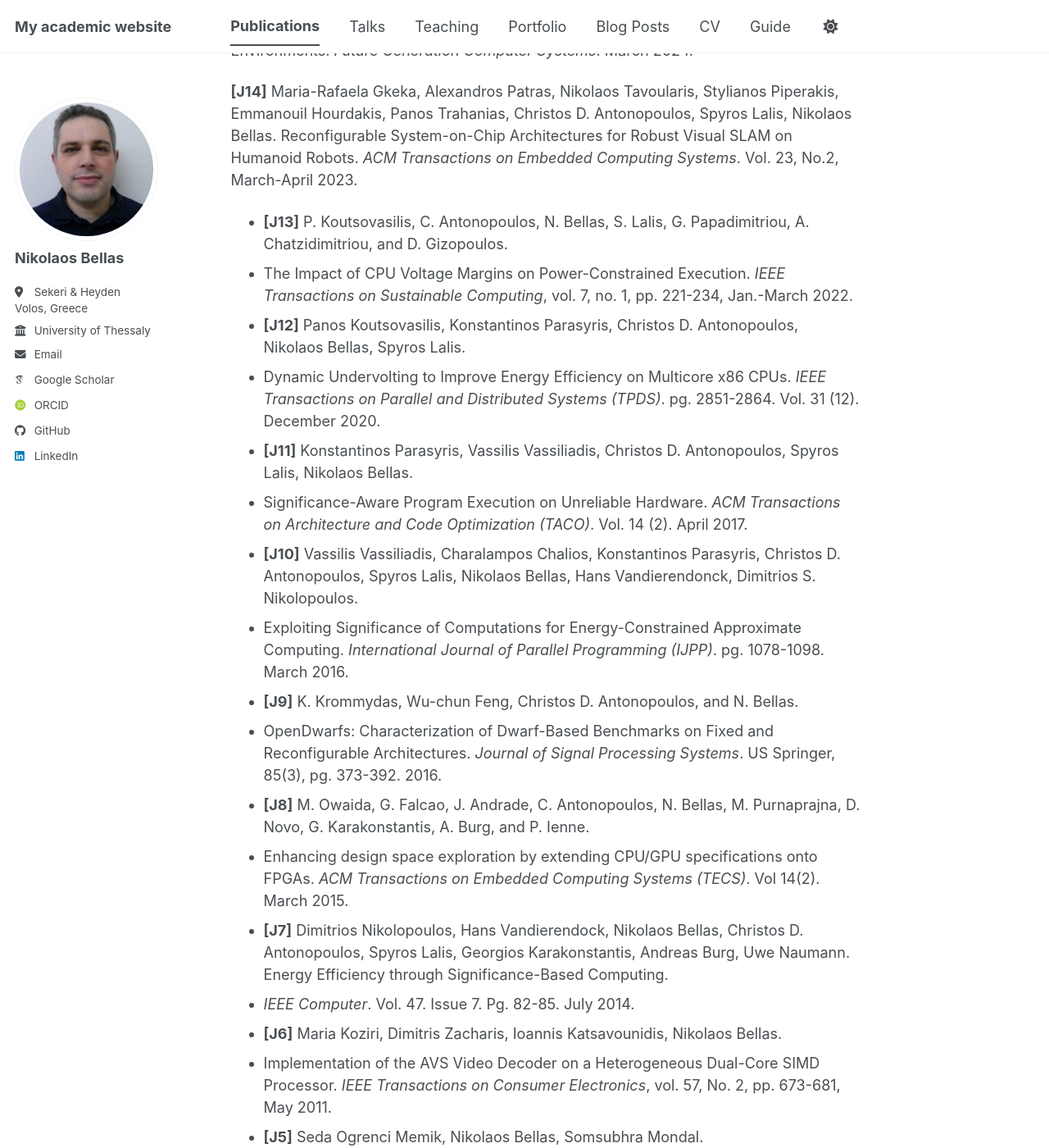
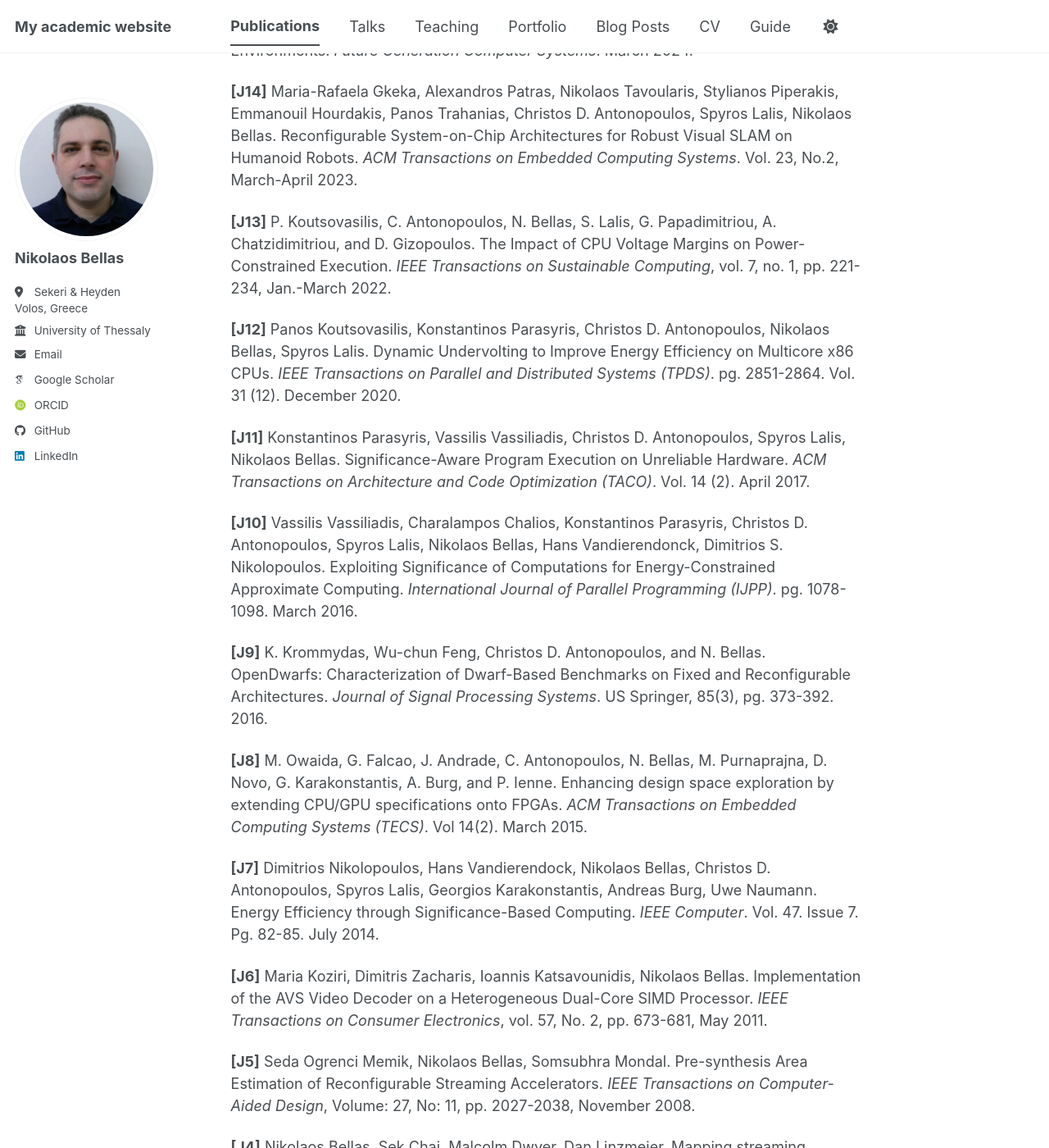
Before and after one commit to nbellas/nbellas.github.io, a Jekyll site: the page built from _publications/publications.md, in a window 1280 px wide and 1400 px high, scrolled down 326 px. Shown: the whole window at 82% size. Built offline with Jekyll 4.4.1, drawn with Linux system fonts in a browser that asks for light colours; some web fonts are replaced; a script bundle is joined from its source files by our own code; library files that are not in the unit come from our copies; some of the changed text lies outside the part shown.

Commit message:
Update publications.md

```diff
--- a/_publications/publications.md
+++ b/_publications/publications.md
@@ -11,34 +11,35 @@
 Fluidity: Providing Flexible Deployment and Adaptation Policy Experimentation for Serverless and Distributed Applications spanning Cloud-Edge-Mobile Environments. *Future Generation Computer Systems*. March 2024.
 
 **[J14]** Maria-Rafaela Gkeka, Alexandros Patras, Nikolaos Tavoularis, Stylianos Piperakis, Emmanouil Hourdakis, Panos Trahanias, Christos D. Antonopoulos, Spyros Lalis, Nikolaos Bellas. Reconfigurable System-on-Chip Architectures for Robust Visual SLAM on Humanoid Robots. *ACM Transactions on Embedded Computing Systems*. Vol. 23, No.2, March-April 2023.
-* **[J13]** P. Koutsovasilis, C. Antonopoulos, N. Bellas, S. Lalis, G. Papadimitriou, A. Chatzidimitriou, and D. Gizopoulos.
-* The Impact of CPU Voltage Margins on Power-Constrained Execution. *IEEE Transactions on Sustainable Computing*, vol. 7, no. 1, pp. 221-234, Jan.-March 2022.
-* **[J12]** Panos Koutsovasilis, Konstantinos Parasyris, Christos D. Antonopoulos, Nikolaos Bellas, Spyros Lalis.
-* Dynamic Undervolting to Improve Energy Efficiency on Multicore x86 CPUs. *IEEE Transactions on Parallel and Distributed Systems (TPDS)*. pg. 2851-2864. Vol. 31 (12). December 2020.
-* **[J11]** Konstantinos Parasyris, Vassilis Vassiliadis, Christos D. Antonopoulos, Spyros Lalis, Nikolaos Bellas.
-* Significance-Aware Program Execution on Unreliable Hardware. *ACM Transactions on Architecture and Code Optimization (TACO)*. Vol. 14 (2). April 2017.
-* **[J10]** Vassilis Vassiliadis, Charalampos Chalios, Konstantinos Parasyris, Christos D. Antonopoulos, Spyros Lalis, Nikolaos Bellas, Hans Vandierendonck, Dimitrios S. Nikolopoulos.
-* Exploiting Significance of Computations for Energy-Constrained Approximate Computing. *International Journal of Parallel Programming (IJPP)*. pg. 1078-1098. March 2016.
-* **[J9]** K. Krommydas, Wu-chun Feng, Christos D. Antonopoulos, and N. Bellas.
-* OpenDwarfs: Characterization of Dwarf-Based Benchmarks on Fixed and Reconfigurable Architectures. *Journal of Signal Processing Systems*. US Springer, 85(3), pg. 373-392. 2016.
-* **[J8]** M. Owaida, G. Falcao, J. Andrade, C. Antonopoulos, N. Bellas, M. Purnaprajna, D. Novo, G. Karakonstantis, A. Burg, and P. Ienne.
-* Enhancing design space exploration by extending CPU/GPU specifications onto FPGAs. *ACM Transactions on Embedded Computing Systems (TECS)*. Vol 14(2). March 2015.
-* **[J7]** Dimitrios Nikolopoulos, Hans Vandierendock, Nikolaos Bellas, Christos D. Antonopoulos, Spyros Lalis, Georgios Karakonstantis, Andreas Burg, Uwe Naumann. Energy Efficiency through Significance-Based Computing.
-* *IEEE Computer*. Vol. 47. Issue 7. Pg. 82-85. July 2014.
-* **[J6]** Maria Koziri, Dimitris Zacharis, Ioannis Katsavounidis, Nikolaos Bellas.
-* Implementation of the AVS Video Decoder on a Heterogeneous Dual-Core SIMD Processor. *IEEE Transactions on Consumer Electronics*, vol. 57, No. 2, pp. 673-681, May 2011.
-* **[J5]** Seda Ogrenci Memik, Nikolaos Bellas, Somsubhra Mondal.
-* Pre-synthesis Area Estimation of Reconfigurable Streaming Accelerators. *IEEE Transactions on Computer-Aided Design*, Volume: 27, No: 11, pp. 2027-2038, November 2008.
-* **[J4]** Nikolaos Bellas, Sek Chai, Malcolm Dwyer, Dan Linzmeier.
-*  Mapping streaming architectures on reconfigurable platforms. *ACM SIGARCH Computer Architecture News*. Volume 35, Issue 3, Pages: 2 – 8, June 2007.
-* **[J3]** Nikolaos Bellas, Ibrahim Hajj, Constantine Polychronopoulos.
-* Using dynamic cache management techniques to reduce energy in general-purpose Processors. *IEEE Transactions on VLSI Systems*, Volume: 8, Issue: 6, pp. 693-708, December 2000.
-* **[J2]** Nikolaos Bellas, Ibrahim Hajj, Constantine Polychronopoulos, George Stamoulis.
-* Architectural and Compiler Techniques for Energy Reduction in High-Performance Microprocessors. *IEEE Transactions on VLSI Systems*, Special Issue on Low Power, Volume:8, Issue:3, pp. 317-326, June 2000.
-* **[J1]** Amber-Roy Chowdhury, Nikolaos Bellas, Prithviraj Banerjee.
-* Algorithm-Based Error Detection Schemes for Iterative Solution of Partial Differential Equations. *IEEE Transactions on Computers*, pp. 394-407, Vol. 45, Number 4, April 1996.
 
-# Conference and Workshop Articles
+**[J13]** P. Koutsovasilis, C. Antonopoulos, N. Bellas, S. Lalis, G. Papadimitriou, A. Chatzidimitriou, and D. Gizopoulos. The Impact of CPU Voltage Margins on Power-Constrained Execution. *IEEE Transactions on Sustainable Computing*, vol. 7, no. 1, pp. 221-234, Jan.-March 2022.
+
+**[J12]** Panos Koutsovasilis, Konstantinos Parasyris, Christos D. Antonopoulos, Nikolaos Bellas, Spyros Lalis.
+Dynamic Undervolting to Improve Energy Efficiency on Multicore x86 CPUs. *IEEE Transactions on Parallel and Distributed Systems (TPDS)*. pg. 2851-2864. Vol. 31 (12). December 2020.
+
+**[J11]** Konstantinos Parasyris, Vassilis Vassiliadis, Christos D. Antonopoulos, Spyros Lalis, Nikolaos Bellas. Significance-Aware Program Execution on Unreliable Hardware. *ACM Transactions on Architecture and Code Optimization (TACO)*. Vol. 14 (2). April 2017.
+
+**[J10]** Vassilis Vassiliadis, Charalampos Chalios, Konstantinos Parasyris, Christos D. Antonopoulos, Spyros Lalis, Nikolaos Bellas, Hans Vandierendonck, Dimitrios S. Nikolopoulos. Exploiting Significance of Computations for Energy-Constrained Approximate Computing. *International Journal of Parallel Programming (IJPP)*. pg. 1078-1098. March 2016.
+
+**[J9]** K. Krommydas, Wu-chun Feng, Christos D. Antonopoulos, and N. Bellas. OpenDwarfs: Characterization of Dwarf-Based Benchmarks on Fixed and Reconfigurable Architectures. *Journal of Signal Processing Systems*. US Springer, 85(3), pg. 373-392. 2016.
+
+**[J8]** M. Owaida, G. Falcao, J. Andrade, C. Antonopoulos, N. Bellas, M. Purnaprajna, D. Novo, G. Karakonstantis, A. Burg, and P. Ienne. Enhancing design space exploration by extending CPU/GPU specifications onto FPGAs. *ACM Transactions on Embedded Computing Systems (TECS)*. Vol 14(2). March 2015.
+
+**[J7]** Dimitrios Nikolopoulos, Hans Vandierendock, Nikolaos Bellas, Christos D. Antonopoulos, Spyros Lalis, Georgios Karakonstantis, Andreas Burg, Uwe Naumann. Energy Efficiency through Significance-Based Computing. *IEEE Computer*. Vol. 47. Issue 7. Pg. 82-85. July 2014.
+
+**[J6]** Maria Koziri, Dimitris Zacharis, Ioannis Katsavounidis, Nikolaos Bellas. Implementation of the AVS Video Decoder on a Heterogeneous Dual-Core SIMD Processor. *IEEE Transactions on Consumer Electronics*, vol. 57, No. 2, pp. 673-681, May 2011.
+
+**[J5]** Seda Ogrenci Memik, Nikolaos Bellas, Somsubhra Mondal. Pre-synthesis Area Estimation of Reconfigurable Streaming Accelerators. *IEEE Transactions on Computer-Aided Design*, Volume: 27, No: 11, pp. 2027-2038, November 2008.
+
+**[J4]** Nikolaos Bellas, Sek Chai, Malcolm Dwyer, Dan Linzmeier. Mapping streaming architectures on reconfigurable platforms. *ACM SIGARCH Computer Architecture News*. Volume 35, Issue 3, Pages: 2 – 8, June 2007.
+
+**[J3]** Nikolaos Bellas, Ibrahim Hajj, Constantine Polychronopoulos. Using dynamic cache management techniques to reduce energy in general-purpose Processors. *IEEE Transactions on VLSI Systems*, Volume: 8, Issue: 6, pp. 693-708, December 2000.
+
+**[J2]** Nikolaos Bellas, Ibrahim Hajj, Constantine Polychronopoulos, George Stamoulis. Architectural and Compiler Techniques for Energy Reduction in High-Performance Microprocessors. *IEEE Transactions on VLSI Systems*, Special Issue on Low Power, Volume:8, Issue:3, pp. 317-326, June 2000.
+
+**[J1]** Amber-Roy Chowdhury, Nikolaos Bellas, Prithviraj Banerjee. Algorithm-Based Error Detection Schemes for Iterative Solution of Partial Differential Equations. *IEEE Transactions on Computers*, pp. 394-407, Vol. 45, Number 4, April 1996.
+
+## Conference and Workshop Articles
 
 * **[C59]** Bowen Sun, Christos Antonopoulos, Evgenia Smirni, Bin Ren, Nikolaos Bellas, Spyros Lalis. Green or Fast? Learning to Balance Cold Starts and Idle Carbon in Serverless Computing. *26th IEEE International Symposium on Cluster, Cloud, and Internet Computing (CCGrid)*. May 18-21, 2026. Sydney, Australia.
 * **[C58]** Alexandros Patras, Christos D. Antonopoulos, Spyros Lalis, Nikolaos Bellas. DPUConfig: Optimizing ML Inference in FPGAs Using Reinforcement Learning. *Design, Automation & Test in Europe Conference & Exhibition (DATE)*. April 20-22, 2026. Verona, Italy.
```
